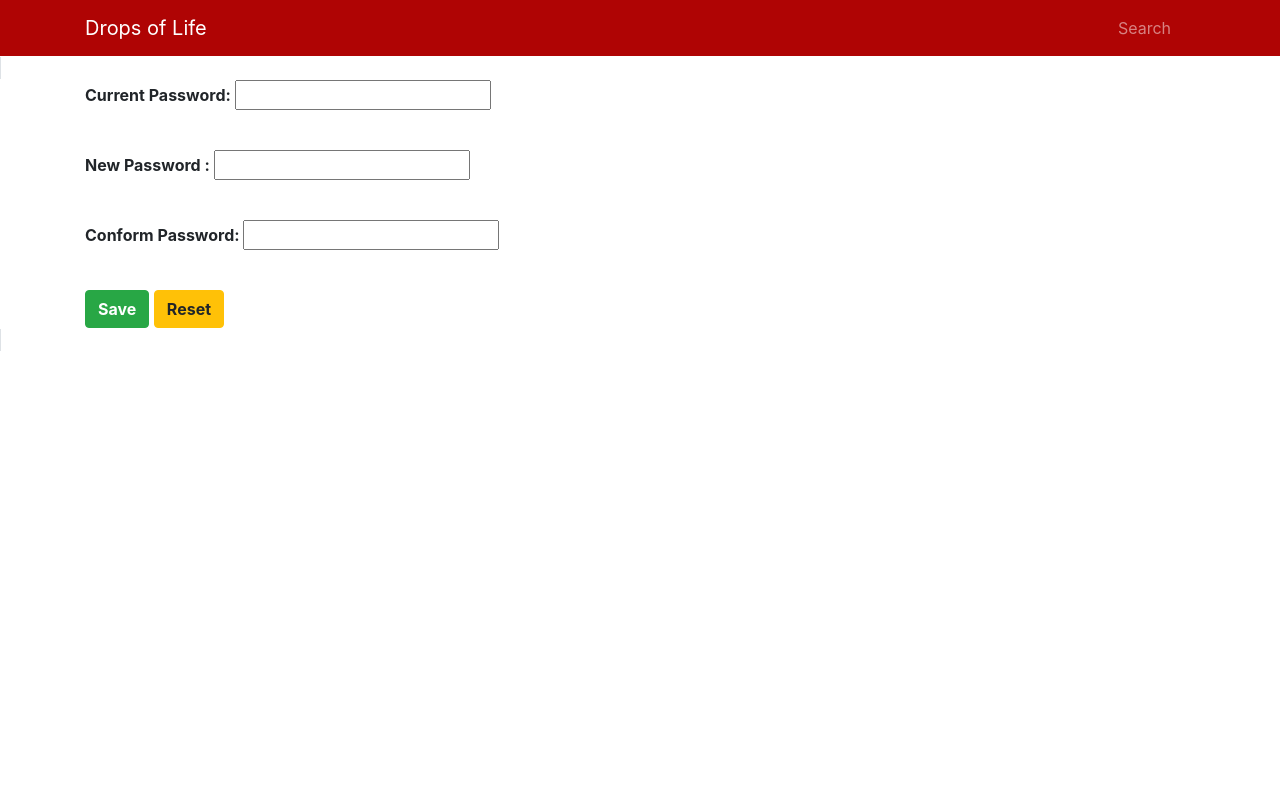
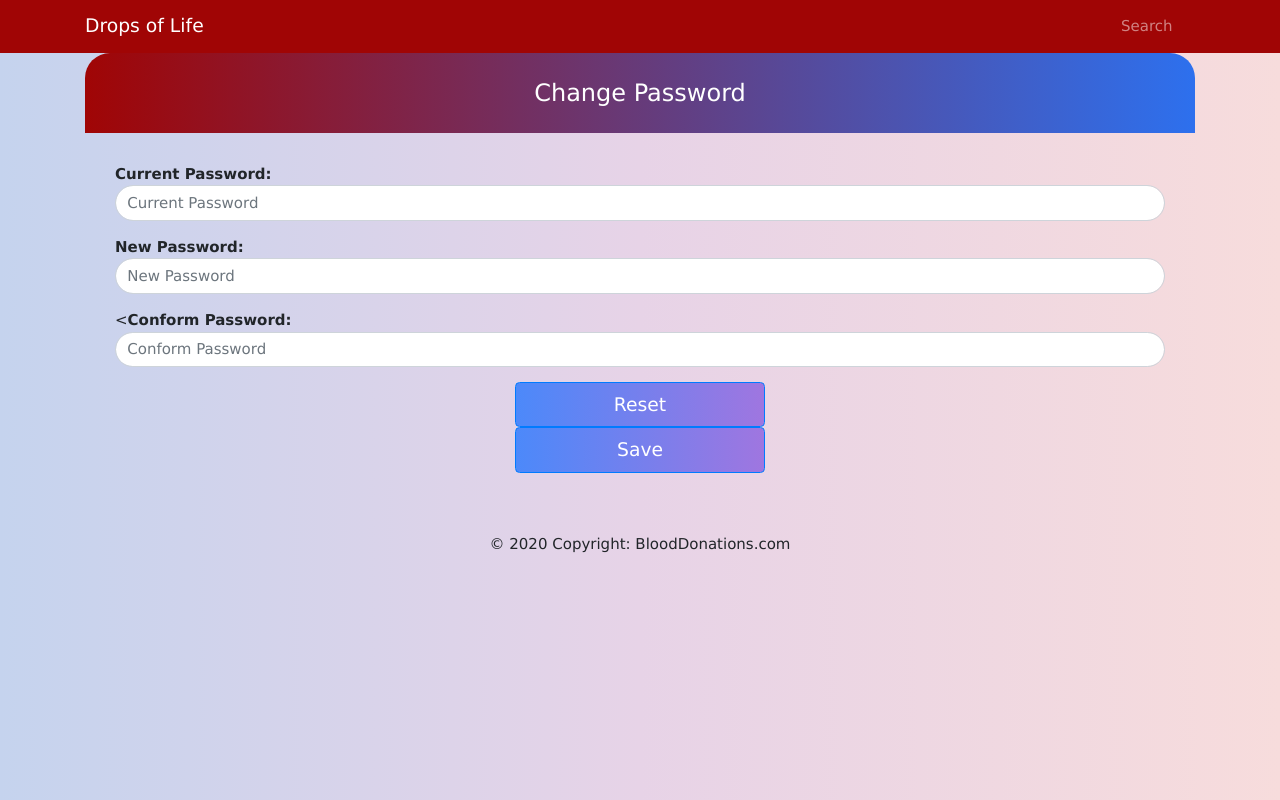
Before and after one commit to DanielSamsonraj/Drops_of_life, a Django app: template bloodDonation/templates/files/changepassword.html in a window 1280 px wide. Run offline with Django 3.2, Linux system fonts and the light colour scheme; the template is opened without the code that fills it, so the values that code supplies are empty; some libraries are stand-ins or nearby versions.

Commit message:
Update changepassword.html

```diff
--- a/bloodDonation/templates/files/changepassword.html
+++ b/bloodDonation/templates/files/changepassword.html
@@ -4,8 +4,7 @@
 <head>
     <!-- Required meta tags -->
     <meta charset="utf-8">
-    <meta name="viewport" content="width=device-width, initial-scale=1,
-            shrink-to-fit=no">
+    <meta name="viewport" content="width=device-width, initial-scale=1.0">
 
     <!-- Bootstrap CSS -->
     <link rel="stylesheet" href="https://stackpath.bootstrapcdn.com/bootstrap/4.4.1/css/bootstrap.min.css" integrity="sha384-Vkoo8x4CGsO3+Hhxv8T/Q5PaXtkKtu6ug5TOeNV6gBiFeWPGFN9MuhOf23Q9Ifjh" crossorigin="anonymous">
@@ -13,34 +12,50 @@
     <title>Blood Donation</title>
     <style>
         .my-nav-bar {
-            background-color: rgb(175, 4, 4);
+            background-color: rgb(160, 5, 5);
         }
 
         .my-container {
-            border: 1px solid black;
-            margin-top: 40px;
+            max-width: 500px;
+            max-height: 500px;
+            margin-top: 30px;
+            margin-left: auto;
+            margin-right: auto;
+            background: -webkit-linear-gradient(left, #eee2ca, #f4f5d2);
+            border-radius: 25px;
+            box-shadow: 0 4px 8px 0 rgba(0, 0, 0, 0.2), 0 6px 20px 0 rgba(0, 0, 0, 0.19);
+        }
+
+        .my-form {
+            padding: 30px;
             margin-left: auto;
             margin-right: auto;
         }
 
-        .my-col {
+        body {
+            background: -webkit-linear-gradient(left, #c5d3ee, #e7d3e7, rgb(247, 220, 220));
+        }
+
+        .note {
             text-align: center;
-            margin: auto;
-            border: 1px solid black;
+            height: 80px;
+            background: -webkit-linear-gradient(left, rgb(160, 5, 5), #2d70ee);
+            color: #fff;
+            line-height: 80px;
+            font-size: x-large;
+            border-top-left-radius: 25px;
+            border-top-right-radius: 25px;
         }
     </style>
 </head>
 
 <body>
-
     <!-- Optional JavaScript -->
     <!-- jQuery first, then Popper.js, then Bootstrap JS -->
-    <script src="https://code.jquery.com/jquery-3.4.1.slim.min.js" integrity="sha384-J6qa4849blE2+poT4WnyKhv5vZF5SrPo0iEjwBvKU7imGFAV0wwj1yYfoRSJoZ+n" crossorigin="anonymous"></script>
-    <script src="https://cdn.jsdelivr.net/npm/popper.js@1.16.0/dist/umd/popper.min.js" integrity="sha384-Q6E9RHvbIyZFJoft+2mJbHaEWldlvI9IOYy5n3zV9zzTtmI3UksdQRVvoxMfooAo" crossorigin="anonymous"></script>
-    <script src="https://stackpath.bootstrapcdn.com/bootstrap/4.4.1/js/bootstrap.min.js" integrity="sha384-wfSDF2E50Y2D1uUdj0O3uMBJnjuUD4Ih7YwaYd1iqfktj0Uod8GCExl3Og8ifwB6" crossorigin="anonymous"></script>
-    <link rel="stylesheet" href="https://cdnjs.cloudflare.com/ajax/libs/font-awesome/4.7.0/css/font-awesome.min.css">
-    <!-- <a href="MiniProject\bloodDonation\templates\signup.html" class="button-primary">Signup</a> -->
-    <link rel="stylesheet" href="http://cdnjs.cloudflare.com/ajax/libs/font-awesome/4.7.0/css/font-awesome.min.css">
+    <link rel="stylesheet" href="https://www.w3schools.com/w3css/4/w3.css">
+    <script src="https://code.jquery.com/jquery-3.2.1.slim.min.js" integrity="sha384-KJ3o2DKtIkvYIK3UENzmM7KCkRr/rE9/Qpg6aAZGJwFDMVNA/GpGFF93hXpG5KkN" crossorigin="anonymous"></script>
+    <script src="https://cdnjs.cloudflare.com/ajax/libs/popper.js/1.12.9/umd/popper.min.js" integrity="sha384-ApNbgh9B+Y1QKtv3Rn7W3mgPxhU9K/ScQsAP7hUibX39j7fakFPskvXusvfa0b4Q" crossorigin="anonymous"></script>
+    <script src="https://maxcdn.bootstrapcdn.com/bootstrap/4.0.0/js/bootstrap.min.js" integrity="sha384-JZR6Spejh4U02d8jOt6vLEHfe/JQGiRRSQQxSfFWpi1MquVdAyjUar5+76PVCmYl" crossorigin="anonymous"></script>
     <!-- navbar -->
     <nav class="navbar navbar-expand-lg navbar-dark my-nav-bar">
         <div class="container">
@@ -73,33 +88,41 @@
                 </ul>
             </div>
         </div>
-
     </nav>
 
-    <span class="border justify-content-xl-center">
-        <div class="centered">
-            <div class="container" >
-                <div calss="container mt-3 mr-3 ml-3 mb-3">
-                    <form action="">
-                        <p>
-                            <strong>Current Password:  </strong>
-                            <input type="password" id="cupwd">
-                        </p><br>
-                        <p>
-                            <strong>New Password    :  </strong>
-                            <input type="password" id="npwd">
-                        </p><br>
-                        <p>
-                            <strong>Conform Password: </strong>
-                            <input type="password" id="conpwd">
-                        </p><br>
-                        <button type="button" class="btn btn-success"><strong>Save</strong></button>
-                        <button type="button" class="btn btn-warning"><strong>Reset</strong></button>
-                    </form>
+
+    <div class="container">
+        <div calss="container my-container">
+            <div class="note">
+                <p>Change Password</p>
+            </div>
+            <form role="form" action="/changepassword" method="post" role="form" class="form-design my-form">
+                {% csrf_token %}
+               	<div class="form-group" style="border-radius: 50%;">
+                    <strong>Current Password: </strong>
+                    <input type="password" name="currentpassword" placeholder="Current Password" class="form-control" required style="border-radius:25px;">
                 </div>
-            </div>
+                <div class="form-group">
+                    <strong>New Password: </strong>
+                	<input type="password" name="newpassword" placeholder="New Password" class="form-control" required style="border-radius:25px;">
+                </div>
+                <div class="form-group">
+                    <<strong>Conform Password: </strong>
+                	<input type="password" name="conformpassword" placeholder="Conform Password" class="form-control" required style="border-radius:25px;">
+                </div>
+                <div class="form-group md-form">
+                    <button class="btn btn-lg btn-primary btn-block" style="background:-webkit-linear-gradient(left,#4c89fa,#9f76e0); max-width: 250px;margin: auto;" type="submit">Reset</button>
+                	<button class="btn btn-lg btn-primary btn-block" style="background:-webkit-linear-gradient(left,#4c89fa,#9f76e0); max-width: 250px;margin: auto;" type="submit">Save</button>
+		        </div>
+            </form>
         </div>
-    </span>
+    </div>
+    <!-- footer -->
+    <footer class="page-footer font-small black">
+        <div class="footer-copyright text-center py-3">© 2020 Copyright:
+            <a href="https://BloodDonations.com/"> BloodDonations.com</a>
+        </div>
+    </footer>
+</body>
 
-</body>
 </html>
```
